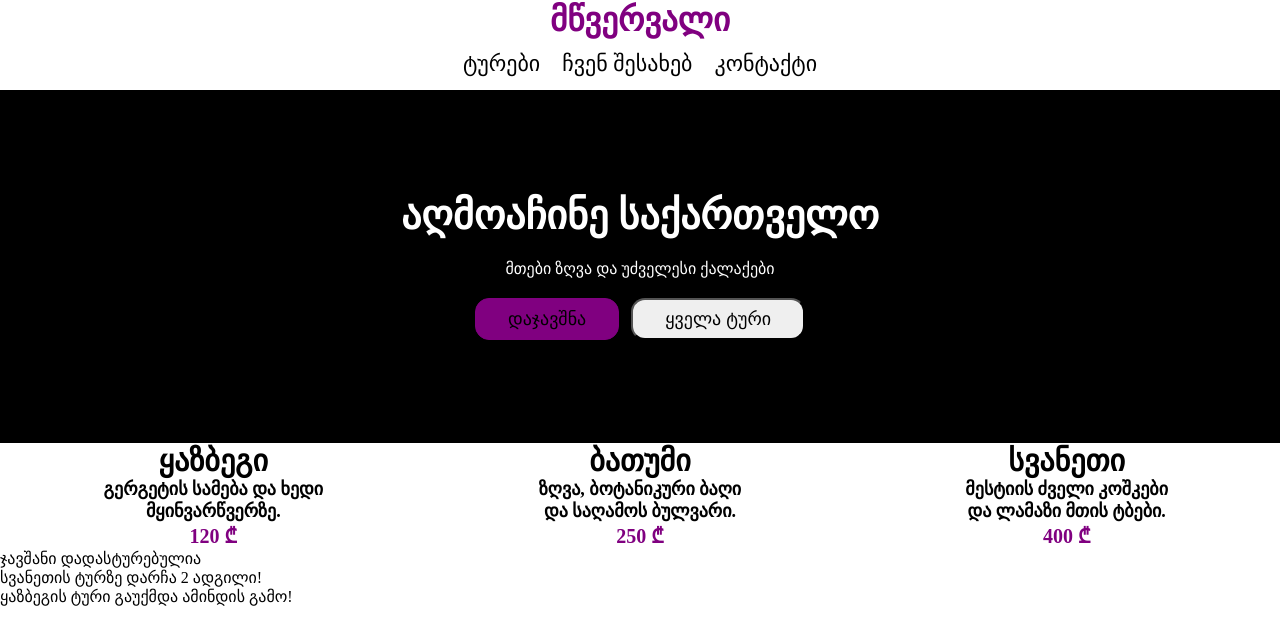
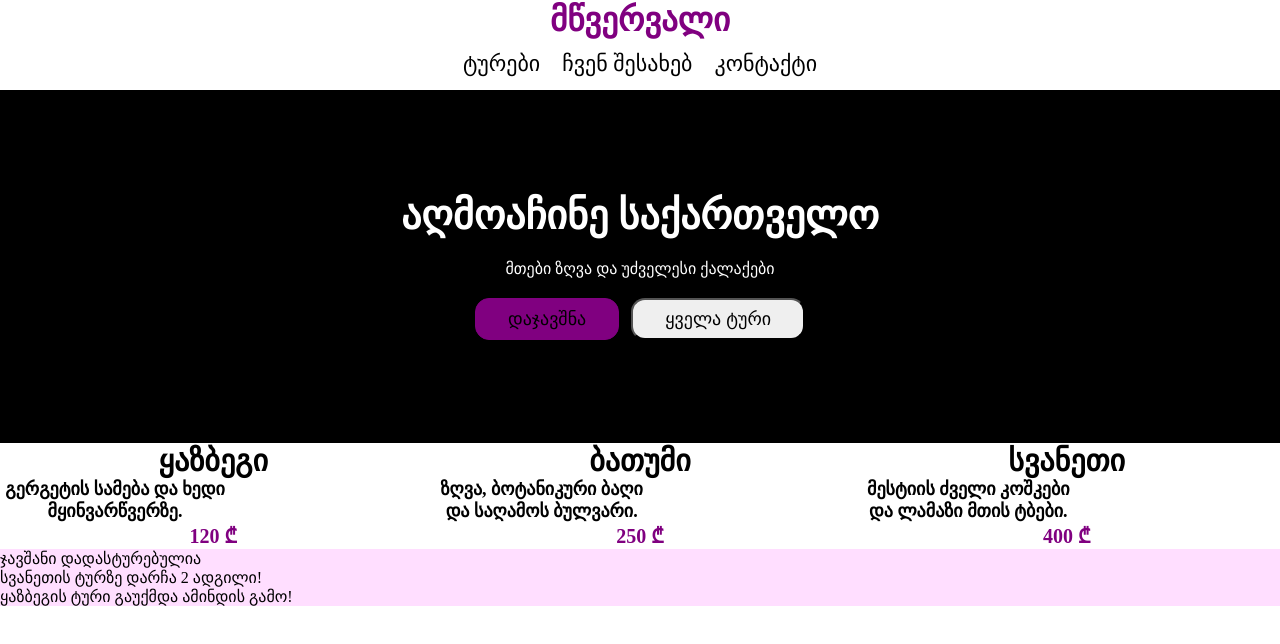
Before and after one commit to AleksandreBochorishvili/Discover-Georgia, a plain HTML site: page index.html in a window 1280 px wide. Drawn offline with Linux system fonts and the light colour scheme.

Commit message:
Refactor section classes and update styling for improved layout and consistency

```diff
--- a/index.html
+++ b/index.html
@@ -25,26 +25,26 @@
             <button>ყველა ტური</button>
         </div>
     </main>
-    <section class="first-section">
+    <section class="first section">
         <div class="row-cards">
             <div class="card">
                 <h3>ყაზბეგი</h3>
                 <p>გერგეტის სამება და ხედი მყინვარწვერზე.</p>
-                <span><strong>120 ₾</strong></span>
+                <span>120 ₾</span>
             </div>
             <div class="card">
                 <h3>ბათუმი</h3>
                 <p>ზღვა, ბოტანიკური ბაღი და საღამოს ბულვარი.</p>
-                <span><strong>250 ₾</strong></span>
+                <span>250 ₾</span>
             </div>
             <div class="card">
                 <h3>სვანეთი</h3>
                 <p>მესტიის ძველი კოშკები და ლამაზი მთის ტბები.</p>
-                <span><strong>400 ₾</strong></span>
+                <span>400 ₾</span>
             </div>
         </div>
     </section>
-    <section class="second-section">
+    <section class="second section">
         <div class="column-cards">
             <div>
                 <p>ჯავშანი დადასტურებულია</p>
--- a/style.scss
+++ b/style.scss
@@ -66,16 +66,17 @@ main {
     }
   }
 }
-.first-section {
+.section {
   @include background(rgb(255, 222, 255));
 }
+// .first {
+
+// }
 .row-cards {
   display: grid;
   grid-template-columns: 1fr 1fr 1fr;
+  text-align: center;
   .card {
-    display: flex;
-    flex-direction: column;
-    align-items: center;
     @include background($third-color);
     h3 {
       font-size: 30px;
@@ -90,9 +91,11 @@ main {
     span {
       font-size: 20px;
       color: $primary-color;
+      font-weight: bold;
     }
   }
 }
-.second-section {
+.second {
   display: flex;
+  align-items: center;
 }
```
Also changed, not shown: style.css, 1 other file.
